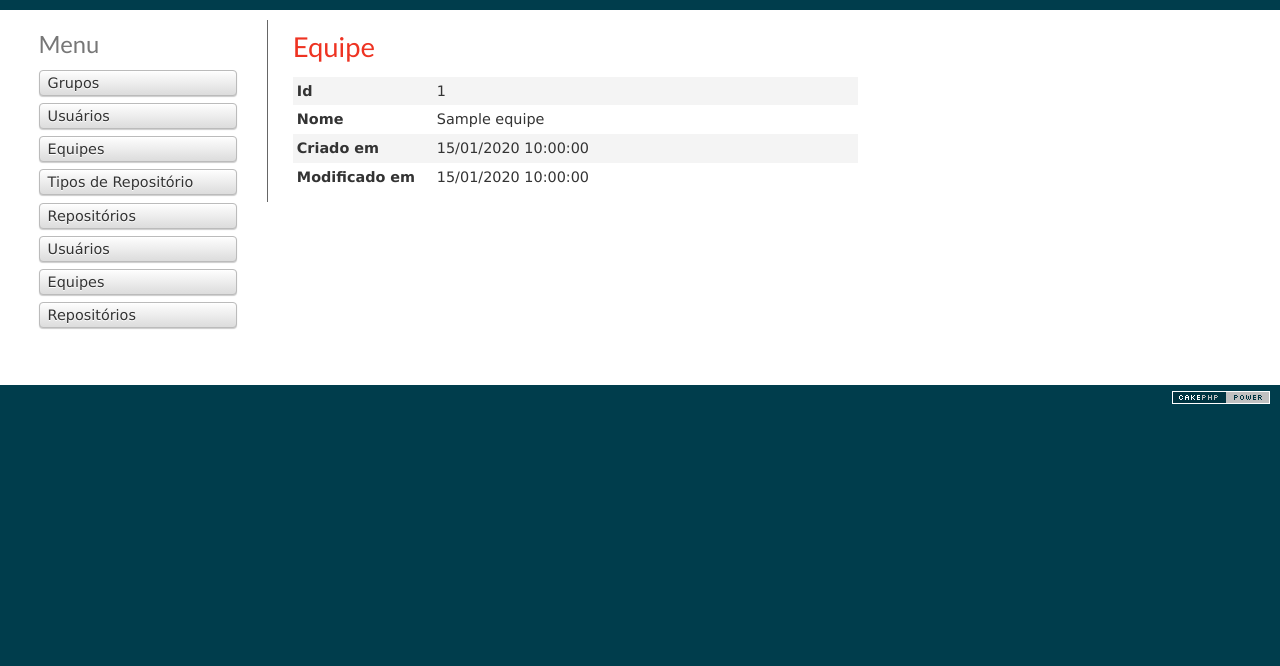
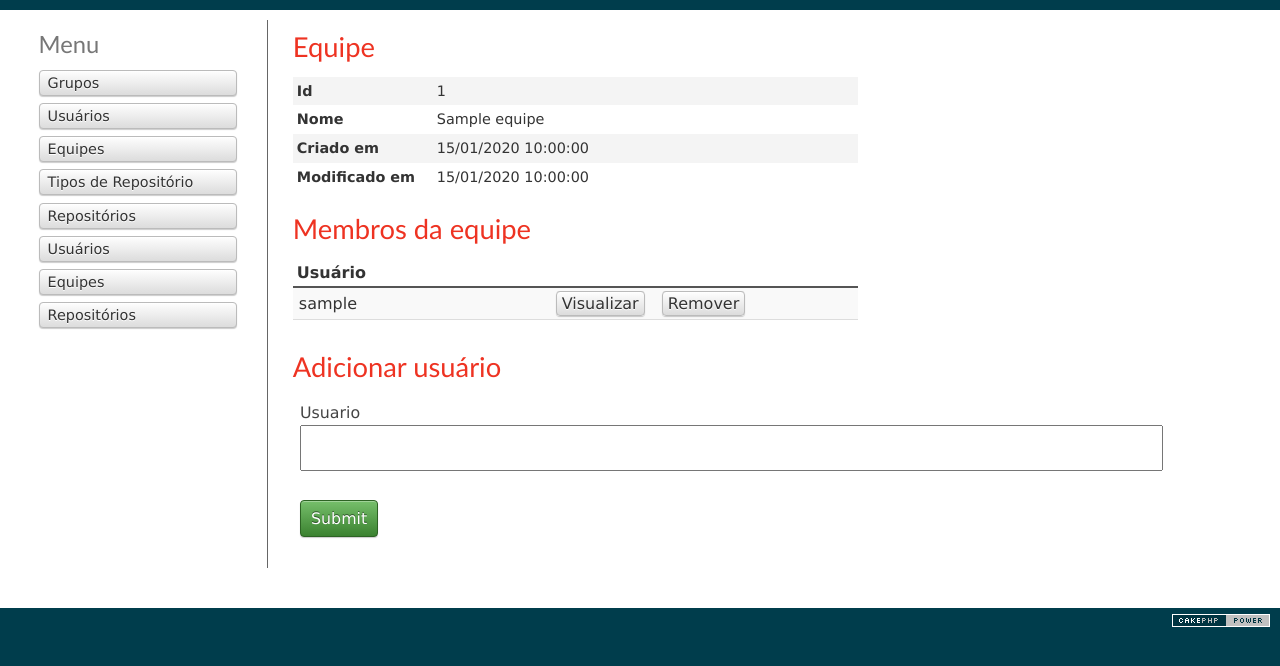
Before and after one commit to adhenawer/collabdev, a CakePHP app: the page made by app/View/Equipes/view.ctp in a window 1280 px wide. Shown: the top 666 px of the page. Run offline with PHP 8.4 and a stand-in for CakePHP, Linux system fonts and the light colour scheme; the template is opened without the code that fills it: most values are stand-ins (such as "Sample title", 1, 10 or a date in 2020); form fields are guessed from the names that the template uses; data that the repository does not hold is empty; some libraries are stand-ins or nearby versions.

Commit message:
atrelamento de equipe -> usuário

```diff
--- a/app/View/Equipes/view.ctp
+++ b/app/View/Equipes/view.ctp
@@ -30,3 +30,36 @@
     </dl>
 </div>
 <?php echo $this->Element('menu'); ?>
+<div class="equipes index usuariosEquipe">
+    <h2><?php echo 'Membros da equipe' ?></h2>
+        <table cellpadding="0" cellspacing="0">
+            <tr>
+                <th>Usuário</th>
+                <th></th>
+            </tr>
+            <?php foreach ($membros as $value): ?>
+            <tr>
+                <td><?php echo h($value['Usuario']['login']); ?>&nbsp;</td>
+            <td class="actions">
+                <?php echo $this->Html->link(__('Visualizar'), array('controller' => 'usuarios','action' => 'view', $value['Usuario']['id'])); ?>
+                <?php echo $this->Html->link(__('Remover'), array('action' => 'removerUsuario', $equipe['Equipe']['id'], $value['Usuario']['id']), null, __('Tem certeza que deseja remover o usuário %s da equipe?', $value['Usuario']['login'])); ?>
+            </td>
+            </tr>
+            <?php endforeach;?>
+        </table>
+</div>
+<div class="equipes view form">
+    <?php
+        echo $this->Form->create(null, array(
+            'url' => array(
+                'controller' => 'equipes',
+                'action' => 'relacionarUsuario',
+                 $equipe['Equipe']['id']
+        )));
+    ?>
+    <h2><?php echo 'Adicionar usuário' ?></h2>
+    <?php
+        echo $this->Form->input('usuario_id');
+        echo $this->Form->end(__('Submit'));
+    ?>
+</div>
```
Also changed, not shown: app/Controller/EquipesController.php (+65 -0 lines).
